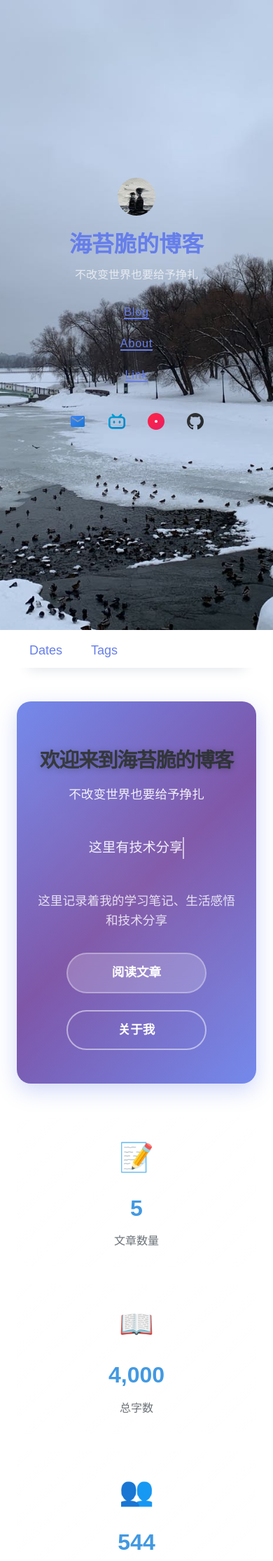
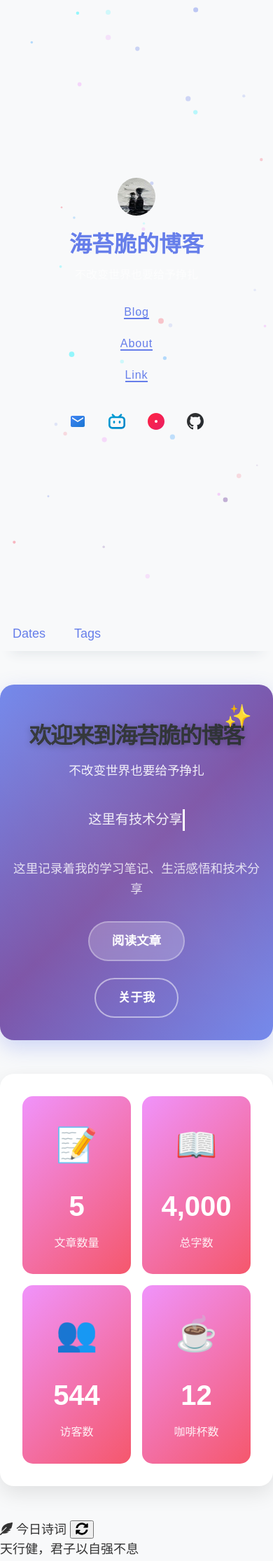
Before and after one commit to Huatiancen/Huatiancen.github.io, a Jekyll site: the page built from index.html, in a window 390 px wide. Shown: the top 2230 px of the page at 70% size. Built offline with Jekyll 4.4.1, drawn with Linux system fonts in a browser that asks for light colours; nearby versions of some CDN libraries; the list of posts is cut into pages by our own code.

Commit message:
更新样式

```diff
--- a/_sass/_global-beautify.scss
+++ b/_sass/_global-beautify.scss
@@ -1,23 +1,31 @@
 /* 全站美化样式 - GitHub Pages 兼容版本 */
 
-/* 全局基础样式 */
-body {
+/* 全局基础样式 - 仅对非首页生效 */
+body:not(.home) {
   background: linear-gradient(135deg, #f5f7fa 0%, #c3cfe2 100%);
   background-attachment: fixed;
+}
+
+body {
   font-family: -apple-system, BlinkMacSystemFont, "Segoe UI", Roboto, sans-serif;
 }
 
-/* 首页专用样式保护 - 不应用全局背景和内容样式 */
-body.home {
-  background: none;
+/* 首页专用 - 清除所有全局美化样式 */
+body.home .content {
+  background: transparent !important;
+  border: none !important;
+  box-shadow: none !important;
+  backdrop-filter: none !important;
+  border-radius: 0 !important;
+  margin: 0 !important;
+  padding: 0 !important;
 }
 
-body.home .content {
-  background: transparent;
-  border: none;
-  box-shadow: none;
-  backdrop-filter: none;
-  /* 保持原有的布局间距，不设置margin和padding为0 */
+body.home .sidebar-left {
+  background: transparent !important;
+  border-radius: 0 !important;
+  box-shadow: none !important;
+  backdrop-filter: none !important;
 }
 
 /* 容器美化 */
--- a/_sass/_home.scss
+++ b/_sass/_home.scss
@@ -1,7 +1,28 @@
 /* 首页专用样式 - GitHub Pages 兼容版本 */
+/* 强制覆盖全局样式，仅作用于首页 */
+
+/* 首页整体重置 */
+body.home {
+  background: #f8f9fa;
+  color: #333;
+}
+
+body.home .container {
+  background: none !important;
+  box-shadow: none !important;
+  border-radius: 0 !important;
+  padding: 0 !important;
+}
+
+body.home .content {
+  background: none !important;
+  box-shadow: none !important;
+  border-radius: 0 !important;
+  padding: 0 !important;
+}
 
 /* 欢迎区域基础样式 */
-.welcome-section {
+body.home .welcome-section {
   background: linear-gradient(135deg, #667eea 0%, #764ba2 50%, #667eea 100%);
   color: white;
   padding: 4rem 2rem;
@@ -13,7 +34,7 @@
   text-align: center;
 }
 
-.welcome-section::before {
+body.home .welcome-section::before {
   content: '';
   position: absolute;
   top: -50%;
@@ -24,7 +45,7 @@
   pointer-events: none;
 }
 
-.welcome-section::after {
+body.home .welcome-section::after {
   content: '✨';
   position: absolute;
   top: 20px;
@@ -32,27 +53,27 @@
   font-size: 2rem;
 }
 
-.welcome-content {
+body.home .welcome-content {
   position: relative;
   z-index: 2;
   text-align: center;
 }
 
-.welcome-title {
+body.home .welcome-title {
   font-size: 3rem;
   margin-bottom: 1rem;
   font-weight: 700;
   text-shadow: 0 2px 10px rgba(0,0,0,0.3);
 }
 
-.welcome-subtitle {
+body.home .welcome-subtitle {
   font-size: 1.3rem;
   margin-bottom: 1.5rem;
   opacity: 0.9;
   font-weight: 300;
 }
 
-.welcome-description {
+body.home .welcome-description {
   font-size: 1.1rem;
   margin-bottom: 2rem;
   opacity: 0.8;
@@ -62,7 +83,7 @@
   line-height: 1.6;
 }
 
-.welcome-actions {
+body.home .welcome-actions {
   display: flex;
   justify-content: center;
   gap: 1.5rem;
@@ -70,7 +91,7 @@
   margin-top: 2rem;
 }
 
-.welcome-actions .btn {
+body.home .welcome-actions .btn {
   padding: 1rem 2rem;
   font-size: 1.1rem;
   font-weight: 600;
@@ -80,281 +101,349 @@
   display: inline-block;
 }
 
-.welcome-actions .btn-primary {
+body.home .welcome-actions .btn-primary {
   background: rgba(255, 255, 255, 0.2);
   color: white;
   border: 2px solid rgba(255, 255, 255, 0.3);
   backdrop-filter: blur(10px);
 }
 
-.welcome-actions .btn-primary:hover {
+body.home .welcome-actions .btn-primary:hover {
   background: rgba(255, 255, 255, 0.3);
   transform: translateY(-2px);
   box-shadow: 0 10px 25px rgba(0, 0, 0, 0.2);
 }
 
-.welcome-actions .btn-secondary {
+body.home .welcome-actions .btn-secondary {
   background: transparent;
   color: white;
   border: 2px solid rgba(255, 255, 255, 0.5);
 }
 
-.welcome-actions .btn-secondary:hover {
+body.home .welcome-actions .btn-secondary:hover {
   background: rgba(255, 255, 255, 0.1);
   transform: translateY(-2px);
 }
 
 /* 打字机效果 */
-.typewriter-container {
+body.home .typewriter-container {
   margin: 2rem 0;
-  height: 60px;
+  min-height: 3rem;
   display: flex;
   align-items: center;
   justify-content: center;
 }
 
-.typewriter-text {
+body.home .typewriter-text {
   font-size: 1.5rem;
   font-weight: 500;
-  opacity: 0.9;
-  border-right: 2px solid rgba(255, 255, 255, 0.7);
+  color: rgba(255, 255, 255, 0.9);
+  border-right: 3px solid white;
   white-space: nowrap;
   overflow: hidden;
-  animation: typing 3.5s steps(40, end), blink-caret 0.75s step-end infinite;
+  animation: typing 3s steps(20, end), blink-cursor 0.75s step-end infinite;
 }
 
-/* 统计区域 */
-.stats-container {
-  display: grid;
-  grid-template-columns: repeat(auto-fit, minmax(200px, 1fr));
-  gap: 2rem;
-  margin: 3rem 0;
-}
-
-.stat-item {
-  background: linear-gradient(135deg, rgba(255, 255, 255, 0.1), rgba(255, 255, 255, 0.05));
-  border-radius: 20px;
-  padding: 2rem 1.5rem;
-  text-align: center;
-  backdrop-filter: blur(10px);
-  border: 1px solid rgba(255, 255, 255, 0.1);
-  transition: all 0.3s ease;
-}
-
-.stat-item:hover {
-  transform: translateY(-5px);
-  box-shadow: 0 15px 35px rgba(0, 0, 0, 0.1);
-  background: linear-gradient(135deg, rgba(255, 255, 255, 0.15), rgba(255, 255, 255, 0.1));
-}
-
-.stat-icon {
-  font-size: 2.5rem;
-  margin-bottom: 1rem;
-  display: block;
-}
-
-.stat-number {
-  font-size: 2.5rem;
-  font-weight: 700;
-  margin-bottom: 0.5rem;
-  color: #4299e1;
-  display: block;
-}
-
-.stat-label {
-  font-size: 1rem;
-  opacity: 0.8;
-  font-weight: 500;
-}
-
-/* 今日诗词区域 */
-.poetry-section {
-  background: rgba(255, 255, 255, 0.05);
-  border-radius: 20px;
-  padding: 2rem;
-  margin: 2rem 0;
-  text-align: center;
-  backdrop-filter: blur(10px);
-  border: 1px solid rgba(255, 255, 255, 0.1);
-}
-
-.poetry-title {
-  font-size: 1.3rem;
-  margin-bottom: 1.5rem;
-  color: rgba(255, 255, 255, 0.9);
-  font-weight: 600;
-}
-
-.poetry-content {
-  font-size: 1.1rem;
-  line-height: 1.8;
-  margin-bottom: 1rem;
-  font-style: italic;
-  color: rgba(255, 255, 255, 0.8);
-}
-
-.poetry-author {
-  font-size: 0.9rem;
-  color: rgba(255, 255, 255, 0.6);
-  text-align: right;
-}
-
-/* 动画定义 */
 @keyframes typing {
   from { width: 0; }
   to { width: 100%; }
 }
 
-@keyframes blink-caret {
+@keyframes blink-cursor {
   from, to { border-color: transparent; }
-  50% { border-color: rgba(255, 255, 255, 0.7); }
+  50% { border-color: white; }
 }
 
-@keyframes fadeInUp {
-  from {
-    opacity: 0;
-    transform: translateY(30px);
-  }
-  to {
-    opacity: 1;
-    transform: translateY(0);
-  }
+/* 统计区域 */
+body.home .stats-container {
+  display: grid;
+  grid-template-columns: repeat(auto-fit, minmax(200px, 1fr));
+  gap: 2rem;
+  margin: 3rem 0;
+  padding: 2rem;
+  background: white;
+  border-radius: 20px;
+  box-shadow: 0 10px 30px rgba(0, 0, 0, 0.1);
 }
 
-@keyframes float {
-  0%, 100% {
-    transform: translateY(0);
-  }
-  50% {
-    transform: translateY(-10px);
-  }
+body.home .stat-item {
+  text-align: center;
+  padding: 2rem 1rem;
+  background: linear-gradient(135deg, #f093fb 0%, #f5576c 100%);
+  color: white;
+  border-radius: 15px;
+  transition: transform 0.3s ease, box-shadow 0.3s ease;
+}
+
+body.home .stat-item:hover {
+  transform: translateY(-5px);
+  box-shadow: 0 15px 35px rgba(240, 147, 251, 0.4);
+}
+
+body.home .stat-icon {
+  font-size: 3rem;
+  margin-bottom: 1rem;
+}
+
+body.home .stat-number {
+  font-size: 2.5rem;
+  font-weight: 700;
+  margin-bottom: 0.5rem;
+}
+
+body.home .stat-label {
+  font-size: 1rem;
+  opacity: 0.9;
+  font-weight: 300;
+}
+
+/* 特色功能区域 */
+body.home .features-container {
+  margin: 4rem 0;
+}
+
+body.home .features-title {
+  text-align: center;
+  font-size: 2.5rem;
+  margin-bottom: 3rem;
+  color: #333;
+  font-weight: 700;
+}
+
+body.home .features-grid {
+  display: grid;
+  grid-template-columns: repeat(auto-fit, minmax(300px, 1fr));
+  gap: 2rem;
+}
+
+body.home .feature-card {
+  background: white;
+  padding: 2.5rem;
+  border-radius: 20px;
+  box-shadow: 0 10px 30px rgba(0, 0, 0, 0.1);
+  transition: transform 0.3s ease, box-shadow 0.3s ease;
+  text-align: center;
+  position: relative;
+  overflow: hidden;
+}
+
+body.home .feature-card::before {
+  content: '';
+  position: absolute;
+  top: 0;
+  left: 0;
+  width: 100%;
+  height: 4px;
+  background: linear-gradient(90deg, #667eea, #764ba2);
+}
+
+body.home .feature-card:hover {
+  transform: translateY(-10px);
+  box-shadow: 0 20px 40px rgba(0, 0, 0, 0.15);
+}
+
+body.home .feature-icon {
+  font-size: 4rem;
+  margin-bottom: 1.5rem;
+  display: block;
+}
+
+body.home .feature-title {
+  font-size: 1.5rem;
+  margin-bottom: 1rem;
+  color: #333;
+  font-weight: 600;
+}
+
+body.home .feature-description {
+  color: #666;
+  line-height: 1.6;
+  font-size: 1rem;
+}
+
+/* 最新文章区域 */
+body.home .recent-posts {
+  margin: 4rem 0;
+  background: white;
+  padding: 3rem;
+  border-radius: 20px;
+  box-shadow: 0 10px 30px rgba(0, 0, 0, 0.1);
+}
+
+body.home .recent-posts-title {
+  text-align: center;
+  font-size: 2.5rem;
+  margin-bottom: 3rem;
+  color: #333;
+  font-weight: 700;
+}
+
+body.home .post-list {
+  list-style: none;
+  padding: 0;
+  margin: 0;
+}
+
+body.home .post-item {
+  padding: 1.5rem;
+  margin-bottom: 1.5rem;
+  background: #f8f9fa;
+  border-radius: 15px;
+  transition: all 0.3s ease;
+  border-left: 4px solid #667eea;
+}
+
+body.home .post-item:hover {
+  background: #e9ecef;
+  transform: translateX(10px);
+  box-shadow: 0 5px 15px rgba(102, 126, 234, 0.2);
+}
+
+body.home .post-title {
+  font-size: 1.3rem;
+  margin-bottom: 0.5rem;
+  color: #333;
+  font-weight: 600;
+}
+
+body.home .post-title a {
+  color: inherit;
+  text-decoration: none;
+}
+
+body.home .post-title a:hover {
+  color: #667eea;
+}
+
+body.home .post-date {
+  color: #666;
+  font-size: 0.9rem;
+  margin-bottom: 0.5rem;
+}
+
+body.home .post-excerpt {
+  color: #666;
+  line-height: 1.6;
+  font-size: 0.95rem;
+}
+
+/* 联系区域 */
+body.home .contact-section {
+  margin: 4rem 0;
+  text-align: center;
+  padding: 3rem 2rem;
+  background: linear-gradient(135deg, #667eea 0%, #764ba2 100%);
+  color: white;
+  border-radius: 20px;
+  position: relative;
+  overflow: hidden;
+}
+
+body.home .contact-section::before {
+  content: '';
+  position: absolute;
+  top: -50%;
+  left: -50%;
+  width: 200%;
+  height: 200%;
+  background: radial-gradient(circle, rgba(255,255,255,0.1) 0%, transparent 70%);
+  pointer-events: none;
+}
+
+body.home .contact-title {
+  font-size: 2.5rem;
+  margin-bottom: 1rem;
+  font-weight: 700;
+  position: relative;
+  z-index: 2;
+}
+
+body.home .contact-description {
+  font-size: 1.2rem;
+  margin-bottom: 2rem;
+  opacity: 0.9;
+  position: relative;
+  z-index: 2;
+}
+
+body.home .contact-links {
+  display: flex;
+  justify-content: center;
+  gap: 2rem;
+  flex-wrap: wrap;
+  position: relative;
+  z-index: 2;
+}
+
+body.home .contact-link {
+  padding: 1rem 2rem;
+  background: rgba(255, 255, 255, 0.2);
+  color: white;
+  text-decoration: none;
+  border-radius: 50px;
+  font-weight: 600;
+  transition: all 0.3s ease;
+  backdrop-filter: blur(10px);
+}
+
+body.home .contact-link:hover {
+  background: rgba(255, 255, 255, 0.3);
+  transform: translateY(-3px);
+  box-shadow: 0 10px 25px rgba(0, 0, 0, 0.2);
 }
 
 /* 响应式设计 */
 @media (max-width: 768px) {
-  .welcome-section {
-    padding: 3rem 1.5rem;
-    margin-bottom: 2rem;
+  body.home .welcome-title {
+    font-size: 2.5rem;
   }
 
-  .welcome-title {
-    font-size: 2.2rem;
-  }
-
-  .welcome-subtitle {
+  body.home .welcome-subtitle {
     font-size: 1.1rem;
   }
 
-  .welcome-actions {
+  body.home .welcome-actions {
     flex-direction: column;
     align-items: center;
   }
 
-  .welcome-actions .btn {
-    width: 200px;
-    text-align: center;
+  body.home .features-grid {
+    grid-template-columns: 1fr;
   }
 
-  .stats-container {
-    grid-template-columns: repeat(2, 1fr);
-    gap: 1.5rem;
+  body.home .stats-container {
+    grid-template-columns: repeat(auto-fit, minmax(150px, 1fr));
+    gap: 1rem;
   }
 
-  .stat-item {
-    padding: 1.5rem 1rem;
-  }
-
-  .stat-number {
-    font-size: 2rem;
-  }
-
-  .typewriter-text {
-    font-size: 1.2rem;
+  body.home .contact-links {
+    flex-direction: column;
+    align-items: center;
   }
 }
 
 @media (max-width: 480px) {
-  .welcome-title {
-    font-size: 1.8rem;
+  body.home .welcome-section {
+    padding: 2rem 1rem;
   }
 
-  .stats-container {
-    grid-template-columns: 1fr;
+  body.home .welcome-title {
+    font-size: 2rem;
   }
 
-  .welcome-section::after {
-    display: none;
+  body.home .typewriter-text {
+    font-size: 1.2rem;
+  }
+
+  body.home .feature-card {
+    padding: 2rem;
+  }
+
+  body.home .recent-posts {
+    padding: 2rem;
+  }
+
+  body.home .contact-section {
+    padding: 2rem 1rem;
   }
 }
-
-/* 首页文章列表样式 */
-.posts {
-  margin-top: 3rem;
-}
-
-.post-entry {
-  background: white;
-  border-radius: 15px;
-  padding: 2rem;
-  margin-bottom: 2rem;
-  box-shadow: 0 4px 20px rgba(0, 0, 0, 0.1);
-  transition: all 0.3s ease;
-  border: 1px solid rgba(0, 0, 0, 0.05);
-}
-
-.post-entry:hover {
-  transform: translateY(-5px);
-  box-shadow: 0 10px 30px rgba(0, 0, 0, 0.15);
-}
-
-.post-entry .post-title {
-  font-size: 1.4rem;
-  font-weight: 600;
-  margin-bottom: 1rem;
-  line-height: 1.3;
-}
-
-.post-entry .post-title a {
-  color: #2d3748;
-  text-decoration: none;
-  transition: color 0.3s ease;
-}
-
-.post-entry .post-title a:hover {
-  color: #4299e1;
-}
-
-.post-entry .post-meta {
-  color: #718096;
-  font-size: 0.9rem;
-  margin-bottom: 1rem;
-  display: flex;
-  gap: 1rem;
-  flex-wrap: wrap;
-}
-
-.post-entry p {
-  color: #4a5568;
-  line-height: 1.6;
-  margin-bottom: 1rem;
-}
-
-/* 暗色主题适配 */
-@media (prefers-color-scheme: dark) {
-  .post-entry {
-    background: #2d3748;
-    border-color: rgba(255, 255, 255, 0.1);
-  }
-
-  .post-entry .post-title a {
-    color: #e2e8f0;
-  }
-
-  .post-entry .post-meta {
-    color: #a0aec0;
-  }
-
-  .post-entry p {
-    color: #cbd5e0;
-  }
-}
```
